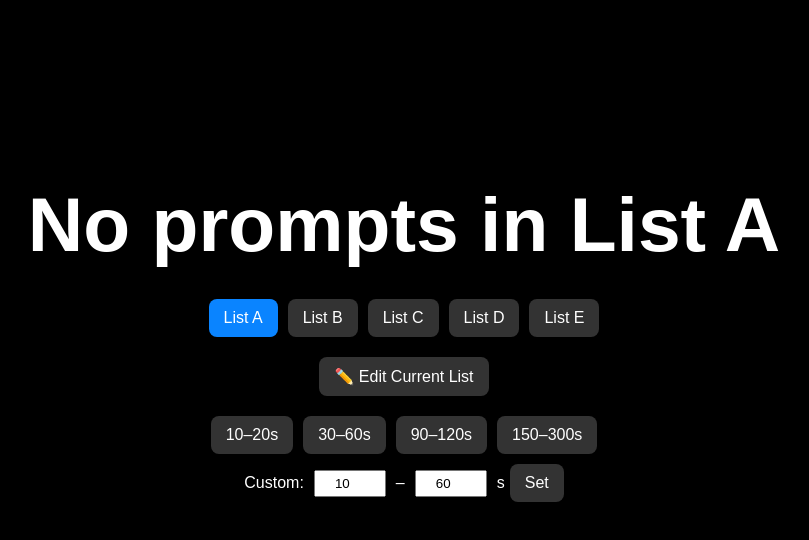
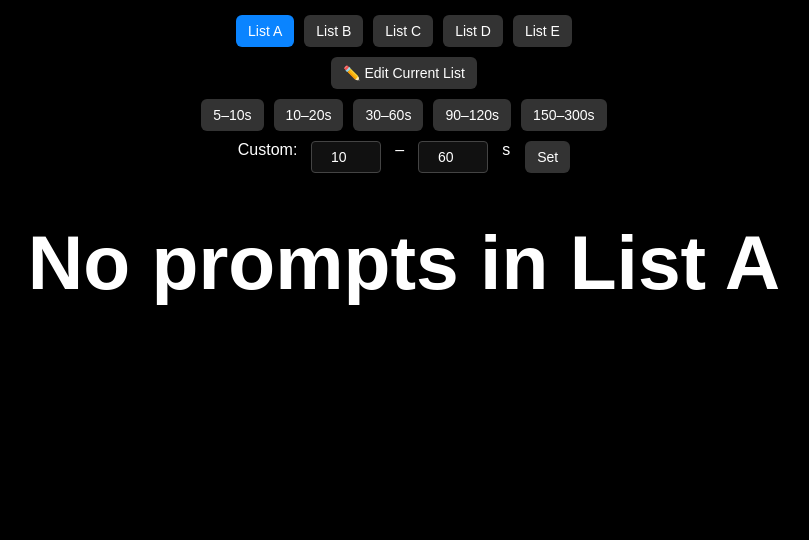
Before and after one commit to jimmez/five-open-list-02, a plain HTML site: page index.html in a window 1280 px wide. Shown: the whole page, without its empty margins (236-1045 px from the left). Drawn offline with Linux system fonts and the light colour scheme.

Commit message:
Update index.html

```diff
--- a/index.html
+++ b/index.html
@@ -2,7 +2,7 @@
 <html lang="en">
 <head>
   <meta charset="UTF-8">
-  <title>Multi-List Prompt Generator</title>
+  <title>Prompt Generator</title>
   <meta name="viewport" content="width=device-width, initial-scale=1.0">
   <style>
     body {
@@ -14,34 +14,33 @@
       flex-direction: column;
       align-items: center;
       height: 100vh;
-      overflow: hidden;
     }
 
-    #output {
-      font-size: 6vw;
-      font-weight: bold;
-      text-align: center;
-      margin-top: 20vh;
-      padding: 20px;
-      word-break: break-word;
+    .controls {
+      display: flex;
+      flex-direction: column;
+      align-items: center;
+      width: 100%;
+      padding: 10px;
     }
 
     .list-buttons,
-    .timing-buttons {
+    .timing-buttons,
+    .custom-time {
       display: flex;
       flex-wrap: wrap;
       gap: 10px;
-      margin: 10px;
+      margin: 5px 0;
       justify-content: center;
     }
 
     button {
-      padding: 10px 15px;
-      font-size: 16px;
+      padding: 8px 12px;
+      font-size: 14px;
       background: #333;
       color: white;
       border: none;
-      border-radius: 8px;
+      border-radius: 6px;
       cursor: pointer;
     }
 
@@ -50,7 +49,15 @@
     }
 
     #editBtn {
-      margin: 10px;
+      margin: 5px 0;
+    }
+
+    #output {
+      font-size: 6vw;
+      font-weight: bold;
+      text-align: center;
+      margin: 30px 20px 10px;
+      word-break: break-word;
     }
 
     #modal {
@@ -89,24 +96,31 @@
 
     input[type="number"] {
       width: 60px;
-      margin: 0 5px;
       text-align: center;
       padding: 4px;
+      font-size: 14px;
+      background: #111;
+      color: white;
+      border: 1px solid #444;
+      border-radius: 4px;
     }
 
-    .custom-time {
-      display: flex;
-      align-items: center;
-      justify-content: center;
-      margin-bottom: 10px;
-      gap: 5px;
+    .custom-time input {
+      margin: 0 4px;
+    }
+
+    .custom-time button {
+      margin-left: 5px;
+    }
+
+    h3 {
+      margin-top: 0;
     }
   </style>
 </head>
 <body>
 
-  <div id="output">Your prompt will appear here.</div>
-
+  <div class="controls">
     <div class="list-buttons">
       <button onclick="switchList('A')" id="btnA">List A</button>
       <button onclick="switchList('B')" id="btnB">List B</button>
@@ -118,19 +132,24 @@
     <button id="editBtn" onclick="openModal()">✏️ Edit Current List</button>
 
     <div class="timing-buttons">
-    <button onclick="setTimer(10, 20)">10–20s</button>
-    <button onclick="setTimer(30, 60)">30–60s</button>
-    <button onclick="setTimer(90, 120)">90–120s</button>
-    <button onclick="setTimer(150, 300)">150–300s</button>
+      <button onclick="setTimerPreset(5, 10)" id="timeBtn5">5–10s</button>
+      <button onclick="setTimerPreset(10, 20)" id="timeBtn10">10–20s</button>
+      <button onclick="setTimerPreset(30, 60)" id="timeBtn30">30–60s</button>
+      <button onclick="setTimerPreset(90, 120)" id="timeBtn90">90–120s</button>
+      <button onclick="setTimerPreset(150, 300)" id="timeBtn150">150–300s</button>
     </div>
 
     <div class="custom-time">
       Custom:
       <input type="number" id="minCustom" value="10" min="1">–
       <input type="number" id="maxCustom" value="60" min="1">s
-    <button onclick="applyCustomTime()">Set</button>
+      <button onclick="applyCustomTime()" id="customBtn">Set</button>
+    </div>
   </div>
 
+  <div id="output">Your prompt will appear here.</div>
+
+  <!-- Modal -->
   <div id="modal">
     <div id="modalContent">
       <h3>Edit Prompts (List <span id="modalListLabel"></span>)</h3>
@@ -144,17 +163,11 @@
 
   <script>
     let currentList = 'A';
-    let lists = {
-      A: [],
-      B: [],
-      C: [],
-      D: [],
-      E: []
-    };
-
+    let lists = { A: [], B: [], C: [], D: [], E: [] };
     let timer = null;
     let minTime = 10;
     let maxTime = 20;
+    let activeTimeButton = null;
 
     const output = document.getElementById('output');
     const promptEditor = document.getElementById('promptEditor');
@@ -164,9 +177,7 @@
     function loadLists() {
       for (let key of Object.keys(lists)) {
         const stored = localStorage.getItem('promptList_' + key);
-        if (stored) {
-          lists[key] = JSON.parse(stored);
-        }
+        if (stored) lists[key] = JSON.parse(stored);
       }
     }
 
@@ -183,13 +194,11 @@
 
     function getRandomPrompt() {
       const list = lists[currentList];
-      if (list.length === 0) return "No prompts in List " + currentList;
-      return list[Math.floor(Math.random() * list.length)];
+      return list.length === 0 ? "No prompts in List " + currentList : list[Math.floor(Math.random() * list.length)];
     }
 
     function generatePrompt() {
-      const prompt = getRandomPrompt();
-      output.textContent = prompt;
+      output.textContent = getRandomPrompt();
     }
 
     function openModal() {
@@ -209,9 +218,10 @@
       generatePrompt();
     }
 
-    function setTimer(min, max) {
+    function setTimerPreset(min, max) {
       minTime = min;
       maxTime = max;
+      highlightTimerButton(`timeBtn${min}`);
       startTimer();
     }
 
@@ -219,8 +229,17 @@
       const min = parseInt(document.getElementById('minCustom').value, 10);
       const max = parseInt(document.getElementById('maxCustom').value, 10);
       if (min > 0 && max >= min) {
-        setTimer(min, max);
+        minTime = min;
+        maxTime = max;
+        highlightTimerButton('customBtn');
+        startTimer();
       }
+    }
+
+    function highlightTimerButton(id) {
+      document.querySelectorAll('.timing-buttons button, .custom-time button').forEach(btn => btn.classList.remove('active'));
+      const btn = document.getElementById(id);
+      if (btn) btn.classList.add('active');
     }
 
     function startTimer() {
```
Lines whose indentation alone changed are shown as unchanged.
